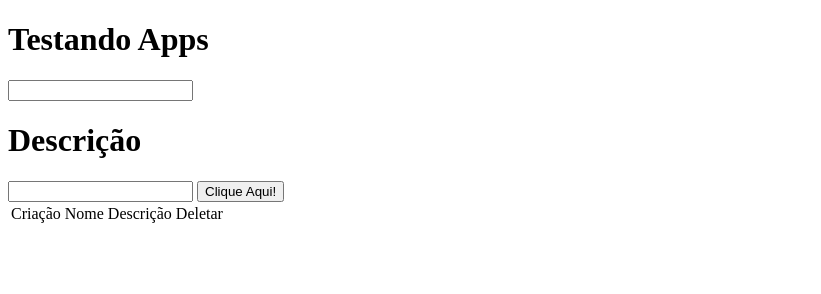
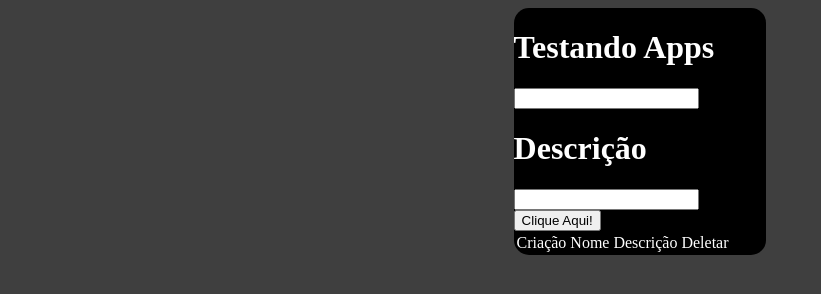
Before and after one commit to NathanZMacedo/teste-javascript, a website with bundled scripts: page src/index.html in a window 1280 px wide. Shown: the whole page, without its empty margins (0-821 px from the left). Built offline with nearby package versions, Linux system fonts and the light colour scheme.

Commit message:
adicionando design ao site

```diff
--- a/src/index.html
+++ b/src/index.html
@@ -4,8 +4,12 @@
     <meta charset="UTF-8">
     <meta name="viewport" content="width=device-width, initial-scale=1.0">
     <title>Document</title>
+
+    <link rel="stylesheet" href="../styles/index.css">
 </head>
 <body>
+
+    <div id="html">
         <h1 id="titleapp">Testando Apps</h1>
         <div class="form">
             <h1 class="subtitles"></h1>
@@ -29,6 +33,7 @@
         </table>
         </div>
         <script src="./script.js"></script>
-
+        <script src="./elementos.test.js"></script>
+    </div>
 </body>
 </html>
--- /dev/null
+++ b/styles/index.css
@@ -0,0 +1,15 @@
+body{
+    background-color: rgb(63, 63, 63);
+    color: white;
+}
+
+#html{
+    flex-direction: flex;
+    flex-wrap: wrap;
+    align-items: center;
+    align-content: center;
+    background-color: black;
+    border-radius: 15px;
+    margin-left: 40%;
+    margin-right: 40%   ;
+}
```
Also changed, not shown: 1 other file. Lines whose indentation alone changed are shown as unchanged.
